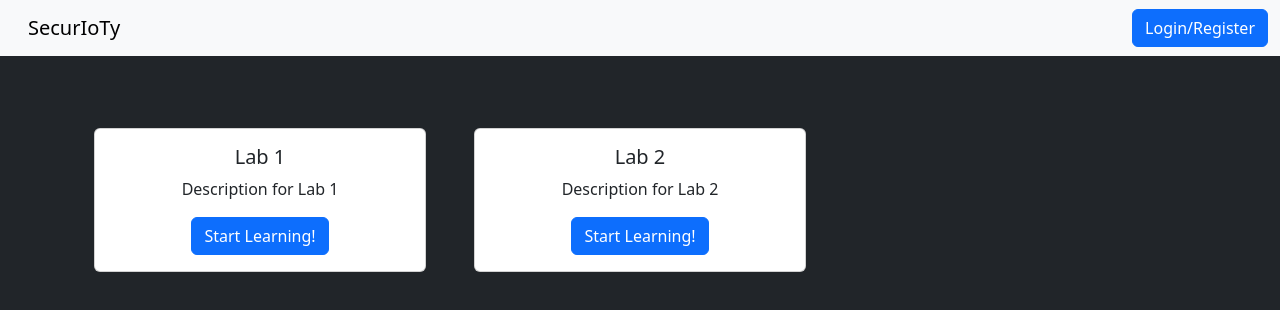
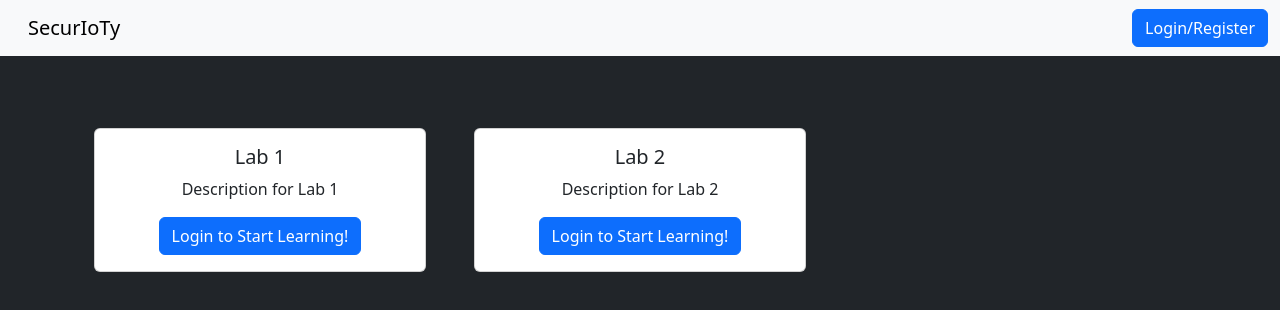
Before and after one commit to CSCD488-Winter2024/project-description-user-stories-and-glossary-securioty, a React (Vite) app in the folder securioty-webapp/: page /home in a window 1280 px wide. Shown: the top 310 px of the page. Built offline with nearby package versions, Linux system fonts and the light colour scheme.

Commit message:
Force user log in
User is prompted to log in before entering a lab.

```diff
--- a/securioty-webapp/src/components/LabCard.tsx
+++ b/securioty-webapp/src/components/LabCard.tsx
@@ -1,4 +1,7 @@
-import React, { ReactNode } from "react";
+import React, { ReactNode, useState } from "react";
+import AccountPopup from "./AccountLoginForm";
+import LoginButton from "./LoginButton";
+import accountData from "../scripts/accountData";
 
 interface LabItem {
   id: number;
@@ -17,8 +20,19 @@ interface Props {
 
 const LabCard = ({ children, labItem }: Props) => {
 
+  const [account, setAccount] = useState<accountData>(() => {
+    const localValue = localStorage.getItem("ACCOUNT");
+    if (localValue == null) {
+      return [];
+    } else {
+      return JSON.parse(localValue);
+    }
+  });
+
   const handleLabClick = () => {
-    localStorage.setItem('currentLab', JSON.stringify(labItem));
+
+      localStorage.setItem('currentLab', JSON.stringify(labItem));
+      window.location.href = '/lab';
   };
 
   return (
@@ -27,13 +41,24 @@ const LabCard = ({ children, labItem }: Props) => {
         <div className="card-body">
           <h5 className="card-title">{labItem.title}</h5>
           <p className="card-text">{children}</p>
-          <a href="/lab" onClick={() => handleLabClick()}className="btn btn-primary">
-            Start Learning!
-          </a>
+          {Object.keys(account).length > 0 ? (
+            <button onClick={handleLabClick} className="btn btn-primary">
+              Start Learning!
+            </button>
+          ) : (
+            <button
+                  type="button"
+                  className="btn btn-primary"
+                  data-bs-toggle="modal"
+                  data-bs-target="#exampleModal"
+                >
+                  Login to Start Learning!
+                </button>
+          )}
         </div>
       </div>
     </>
   );
-};
+}
 
 export default LabCard;
```
